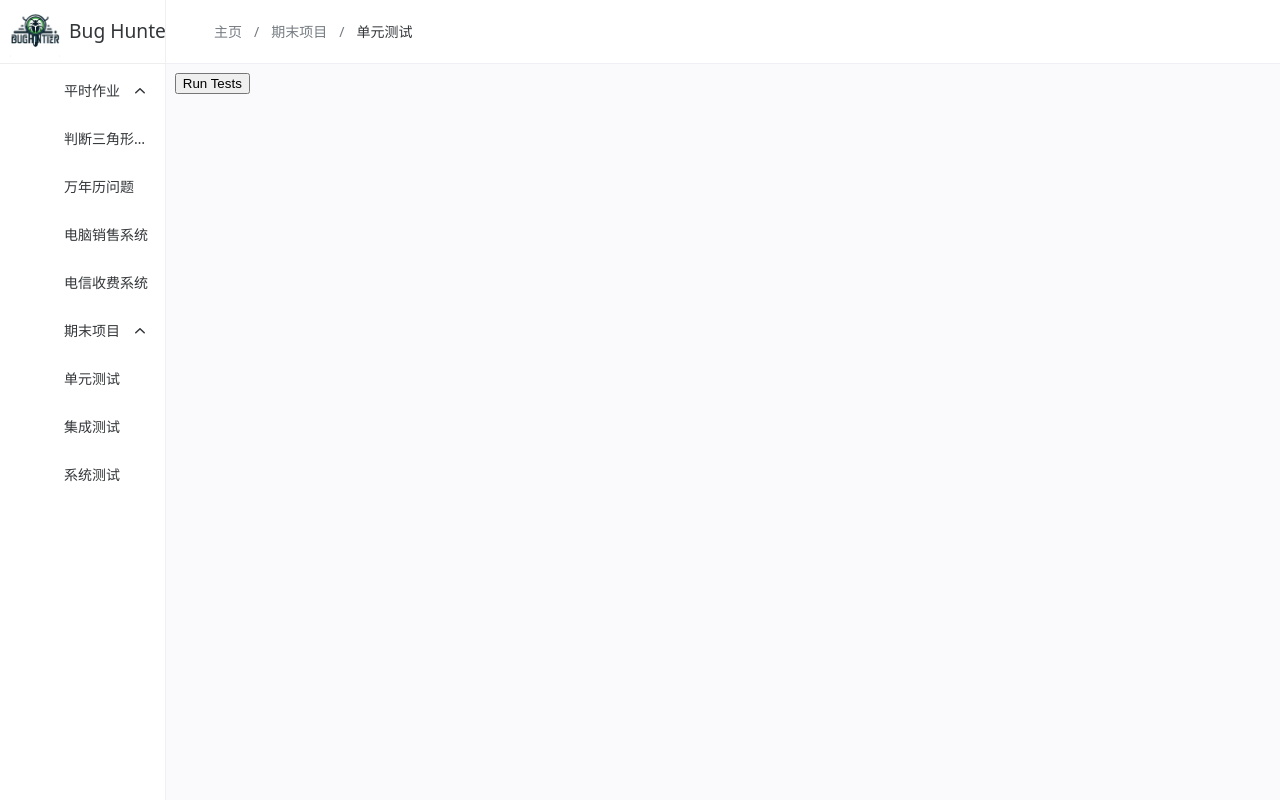
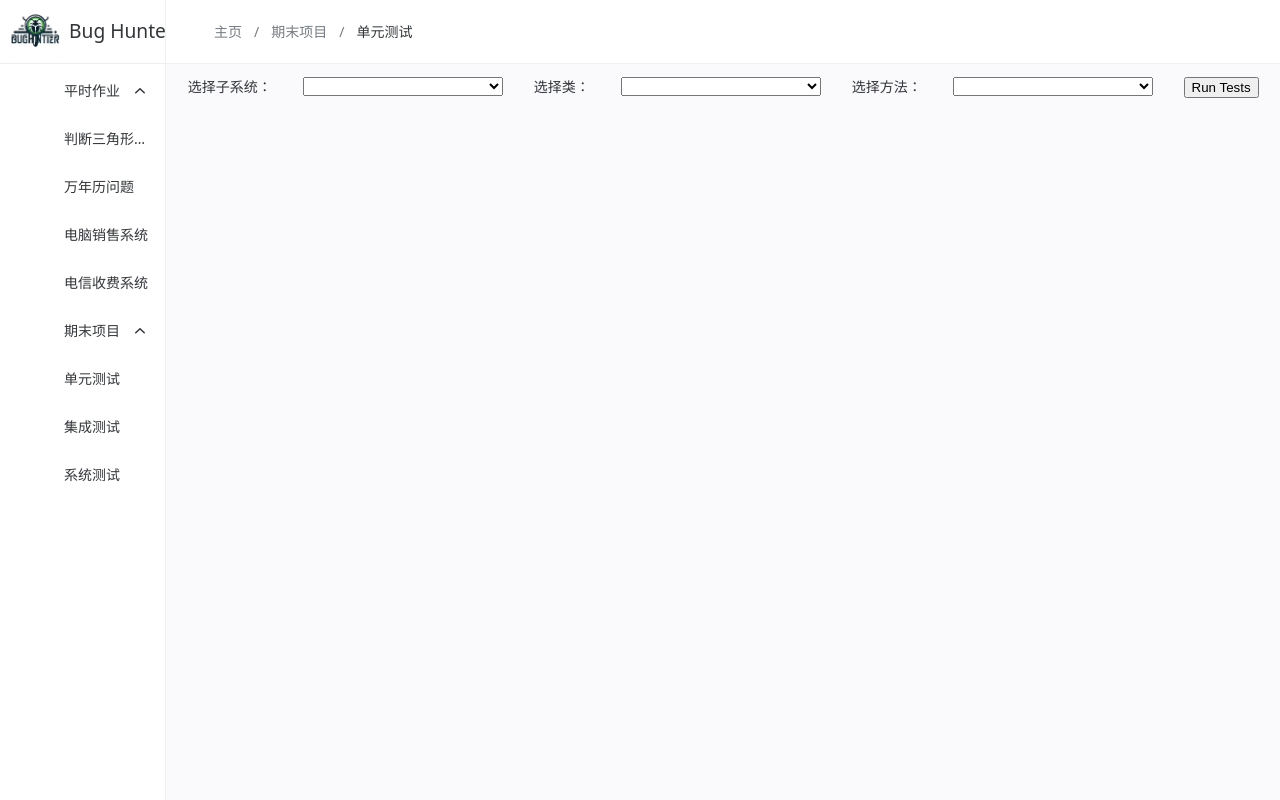
Before and after one commit to linda7511/2024SoftwareTesting, a Vue app: page /unit-testing in a window 1280 px wide. Built offline with nearby package versions, Linux system fonts and the light colour scheme; some icons are missing.

Commit message:
单元测试前端修改

```diff
--- a/src/components/TestPanel.vue
+++ b/src/components/TestPanel.vue
@@ -360,7 +360,7 @@ const executeTesting = (dataContent: Row[]) => {
     }
     // let myTime = new Date()
     // row.Time = myTime.toLocaleString()
-    if (row.实际输出 === row.预期输出) {
+    if (row.实际输出.toString()=== row.预期输出.toString()) {
       row.是否通过 = `TRUE`
     } else {
       row.是否通过 = `FALSE`
--- a/src/views/project/UnitTesting.vue
+++ b/src/views/project/UnitTesting.vue
@@ -1,25 +1,103 @@
 <template>
+  <div class="flex-container">
+    <!-- 子系统选择下拉框 -->
+    <label for="subsystemSelect">选择子系统：</label>
+    <select name="subsystemSelect" id="subsystemSelect" v-model="selectedSubsystem" @change="updateClasses">
+      <option value="" disabled>请选择子系统</option>
+      <option v-for="subsystem in subsystemList" :key="subsystem" :value="subsystem">
+        {{ subsystem }}
+      </option>
+    </select>
+
+    <!-- 类选择下拉框，根据子系统动态更新 -->
+    <label for="classSelect">选择类：</label>
+    <select id="classSelect" v-model="selectedClass" @change="updateMethods">
+      <option value="" disabled>请选择类</option>
+      <option v-for="classItem in filteredClassList" :key="classItem" :value="classItem">
+        {{ classItem }}
+      </option>
+    </select>
+
+    <!-- 方法选择下拉多选框，根据类动态更新 -->
+    <label for="methodSelect">选择方法：</label>
+    <select id="methodSelect" v-model="selectedMethods">
+      <option value="" disabled>请选择方法</option>
+      <option v-for="method in filteredMethodsList" :key="method" :value="method">
+        {{ method }}
+      </option>
+    </select>
+    <div>
+      <button @click="runTests">Run Tests</button>
+    </div>
+  </div>
   <div>
-    <button @click="runTests">Run Tests</button>
-    <div v-if="testResults">...Display test results here...</div>
+    <!-- 加载动画，这里用v-show替代v-if以实现过渡效果 -->
+    <div v-show="loading">...Loading...
+      <el-icon class="error-icon"><Loading /></el-icon>
+    </div>
     <div>
-      <iframe v-if="iframeShow" :src="'2024STproject/SE_Back_End/canteen-service/target/allure-report/index.html'" width="100%" height="500px"></iframe>
+      <iframe v-if="iframeShow" :src="'2024STproject/SE_Back_End/canteen-service/target/allure-report/index.html'" width="100%" height="600px"></iframe>
     </div>
   </div>
 </template>
 
 <script>
 import axios from 'axios';
+// import { Loading } from '@element-plus/icons-vue';
 
 export default {
+  // components:{
+  //   Loading
+  // },
   data() {
     return {
+      // 初始数据
+      selectedSubsystem: null,
+      selectedClass: null,
+      selectedMethods: [],
+      subsystemList:['餐厅子系统','人事子系统','绩效子系统','前台接待子系统'],
+      classList: {
+        '餐厅子系统': ['Dish', 'Book','MyOrder','MyTable'],
+        '人事子系统': ['Class3', 'Class4'],
+        '绩效子系统': ['Class3', 'Class4'],
+        '前台接待子系统': ['Class3', 'Class4'],
+      },
+      methodList: {
+        'Dish': ['newDish', 'removeDish','updateDish','all'],
+        'Book': ['newBookInfo', 'modifyBookInfo', 'cancleBookInfo','all'],
+        'MyOrder': ['order', 'modifyMyOrder','all'],
+        'MyTable': ['createTable', 'amendTable', 'removeBookInfo','all'],
+      },
       testResults: null,
       iframeShow: false,
+      loading: false,
+      iframeSrc: '' // 初始为空，根据需要更新
     };
   },
+  computed: {
+    filteredClassList() {
+      return this.selectedSubsystem && this.classList[this.selectedSubsystem] || [];    },
+    filteredMethodsList() {
+      return this.selectedClass && this.methodList[this.selectedClass] || [];    }
+  },
   methods: {
+    updateClasses() {
+      console.log('updateClasses called');
+      if (this.selectedSubsystem) {
+        this.selectedClass = this.classList[this.selectedSubsystem][0]; // 默认选择第一个类
+      } else {
+        this.selectedClass = null;
+      }
+      this.selectedMethods = [];
+    },
+    updateMethods() {
+      console.log('updateMethods called');
+      if (this.selectedClass) {
+        this.selectedMethods = this.methodList[this.selectedClass] ? [this.methodList[this.selectedClass][0]] : []; // 默认选择第一个方法
+      }
+    },
     async runTests() {
+      this.loading = true;
       console.log("run start");
       try {
         const response = await axios.post('http://localhost:3000/run-unitTests');
@@ -28,6 +106,7 @@ export default {
         const reportHtml = response.data.reportHtml;
         console.log('reportHtml:',reportHtml);
         //this.embedReportInFrontend(reportHtml);
+        this.loading = false;
         this.iframeShow = true;
 
         console.log('Allure report embedded in frontend.');
@@ -46,3 +125,25 @@ export default {
   }
 };
 </script>
+
+<style scoped>
+.flex-container {
+  display: flex;          /* 启用Flexbox布局 */
+  justify-content: space-around; /* 项目均匀分布在容器内 */
+  align-items: center;    /* 垂直居中对齐项目 */
+  flex-wrap: wrap;        /* 允许换行 */
+}
+
+.flex-container select {
+  margin: 5px;            /* 添加一些外边距 */
+  flex: 1;                /* 让每个下拉框占据可用空间 */
+  min-width: 100px;       /* 设置最小宽度，防止过于拥挤 */
+  max-width: 200px;       /* 设置最大宽度，控制下拉框大小 */
+}
+.error-icon {
+    position: absolute;
+    left: 42%;
+    top: 60%;
+    color: #818791;
+}
+</style>
```
